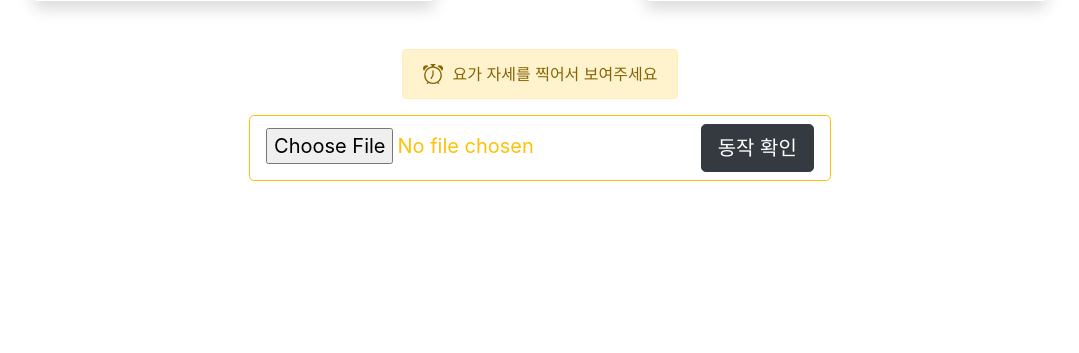
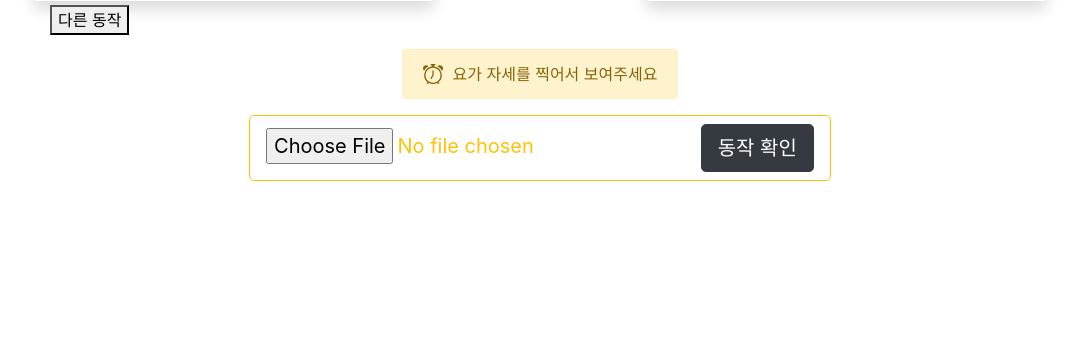
Before and after one commit to hayongwoon/space_project2, a Flask app: template templates/index.html in a window 1280 px wide. Shown: the part 447-800 px from the top of the page, without its empty margins (100-1179 px from the left). Run offline with Flask 2, Linux system fonts and the light colour scheme; the template is opened without the code that fills it, so the values that code supplies are empty; some libraries are stand-ins or nearby versions.

Commit message:
-추가 요가 이미지 랜덤으로 출력

```diff
--- a/app.py
+++ b/app.py
@@ -14,7 +14,7 @@
 # 모델 생성 시 출력층을 softmax 로 설정했다면 카테고리 갯수만큼 아웃풋이 나올 것
 # 모델 생성 시 출력층을 sigmoid 로 설정했다면 0~1로 아웃풋이 나올 것
 app = Flask(__name__)
-model_class = ['downdog', 'goddess', 'plank', 'tree', 'warrior2']
+model_class = ['goddess', 'mountain', 'warrior2']
 
 @app.route('/')
 def home():
@@ -43,7 +43,8 @@
     classes = model.predict(img_data)
     # 예측값의 최대값 인덱스를 만들어 놓은 클래스에 맞게 보낸다
     return jsonify({'result': model_class[classes.argmax()]})
-#
+
+
 # @app.route('/result')
 # def result():
 #     # 모델은 불러와져 있으니, 사용자가 올린 데이터를 predict 함수에 넣어주면 됨
@@ -71,4 +72,4 @@
 
 
 if __name__ == '__main__':
-    app.run('0.0.0.0', port=5001, debug=True)
+    app.run('0.0.0.0', port=5000, debug=True)
--- a/static/js/main.js
+++ b/static/js/main.js
@@ -49,3 +49,17 @@ window.onload = function () {
     let bar = document.querySelector('#progressBar');
     startTimer(minutes, display, bar);
 };
+
+var imgArray = new Array();
+	imgArray[0] = "/static/yoga-img/1.jpeg";
+	imgArray[1] = "/static/yoga-img/2.jpeg";
+	imgArray[2] = "/static/yoga-img/3.jpeg";
+	imgArray[3] = "/static/yoga-img/4.jpeg";
+
+function showImage() {
+    var imgNum = Math.round(Math.random() * 3);
+    var objImg = document.getElementById("yogaImg");
+    objImg.src = imgArray[imgNum];
+}
+
+$(document).ready(function() {showImage()});
--- a/static/styles/styles.css
+++ b/static/styles/styles.css
@@ -52,3 +52,7 @@
     align-items: center;
     justify-content: center;
 }
+
+.yoga-dif-pose{
+    margin-top: 20px;
+}
--- a/templates/index.html
+++ b/templates/index.html
@@ -15,6 +15,7 @@
     <title>YOGA</title>
 </head>
 <body>
+
 <div id="main_time_container">
     <div class="progress mx-auto mb-2" style="max-width: 300px;">
         <div class="progress-bar bg-success" role="progressbar" id="progressBar"></div>
@@ -26,9 +27,10 @@
     <div id="clock_container"></div>
 
     <div id="image-container" class="d-grid gap-4 d-md-flex">
-        <div class="img-box shadow p-3 mb-5 bg-body rounded">
-            <img style="width: 100%;" id="random-img" src="#" alt=""/>
-        </div>
+        <form class="img-box shadow p-3 mb-5 bg-body rounded"  >
+            <img style="width: 100%; height: 100%;" id = "yogaImg" border="0">
+            <button class="yoga-dif-pose" type="button" onclick="showImage()">다른 동작</button>
+        </form>
         <div class="img-box shadow  mb-5 bg-body rounded">
             <img style="width:100%;height: 100%;" class="invisible" id="user-img" src="#" alt=""/>
         </div>
@@ -59,6 +61,7 @@
         <button type="button" class="btn btn-link">게더로 이동</button>
         <button type="button" class="btn btn-link">출석체크로 이동</button>
     </div>
+
 </div>
 </body>
 </html>
```
